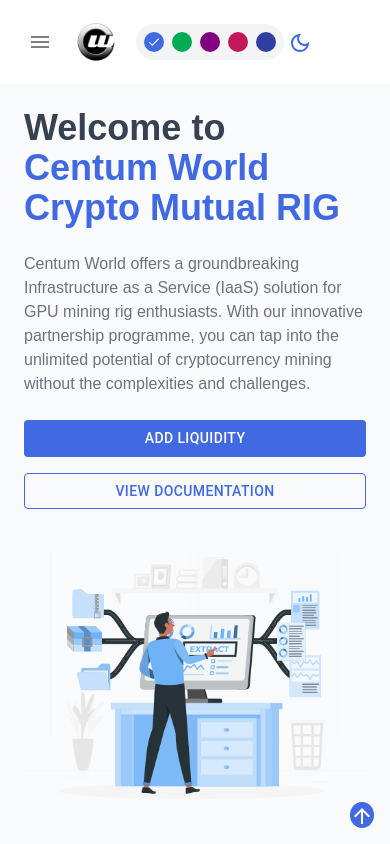
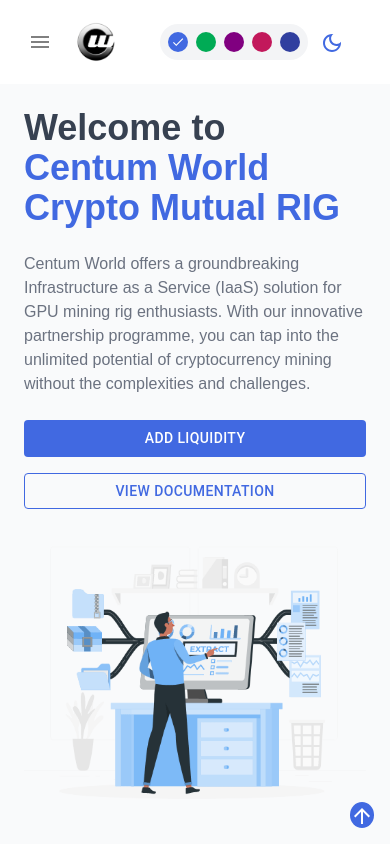
Before and after one commit to centum-world/mining-rig-portfolio, a React (Vite) app: page / in a window 390 px wide. Shown: the top 844 px of the page. Built offline with nearby package versions, Linux system fonts and the light colour scheme.

Commit message:
header gap increases

```diff
--- a/src/common/Header.jsx
+++ b/src/common/Header.jsx
@@ -66,7 +66,7 @@
 
   return (
     <div
-      className={`flex w-full p-2 h-[10vh] gap-4 shadow-2xl md:justify-between ${
+      className={`flex w-full p-2 h-[10vh] gap-10 shadow-2xl md:justify-between ${
         darkModeEnabled ? "bg-gray-700 text-white" : "bg-white text-black"
       }`}
     >
@@ -79,7 +79,7 @@
 
         <Drawer />
       </div>
-      <div className="flex md:gap-5 gap-1 w-2/5 items-center relative">
+      <div className="flex md:gap-5 gap-3 w-2/5 items-center relative">
         <div
           className={`flex gap-2 items-center relative rounded-3xl p-2 ${
             darkModeEnabled ? "bg-gray-800 " : " bg-gray-100"
```
